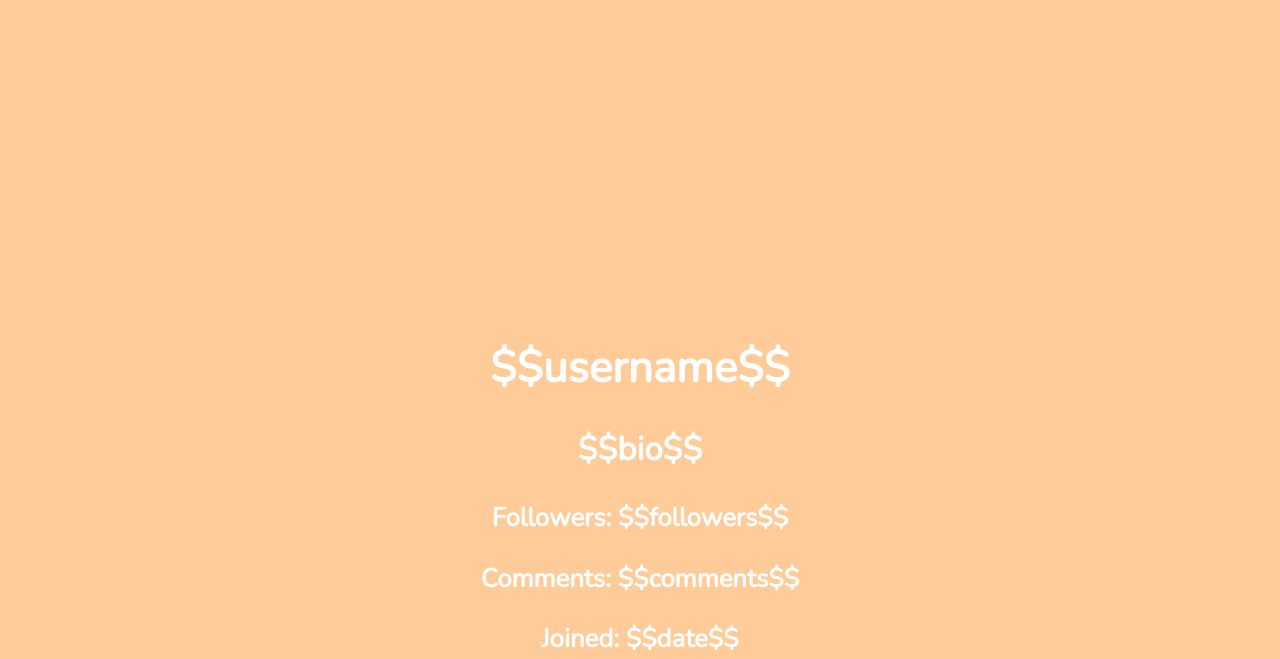
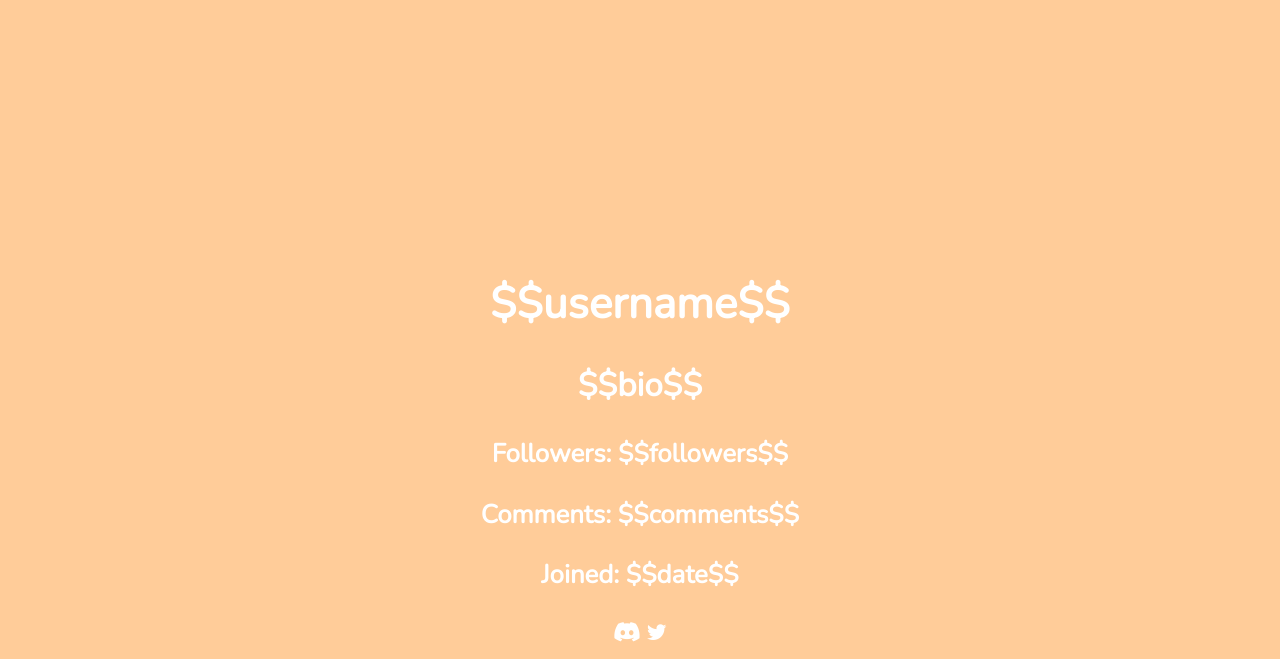
Before and after one commit to ShiSiLang/novels, a website: page html/profile.html in a window 1280 px wide. Shown: the part 144-803 px from the top of the page. Drawn offline with nearby package versions, Linux system fonts and the light colour scheme; no server answers.

Commit message:
Update profile.html

```diff
--- a/html/profile.html
+++ b/html/profile.html
@@ -189,7 +189,7 @@
     }
 
     .profile .ctext {
-        margin-top: 30%;
+        margin-top: 25%;
     }
 
     .ctext a {
```
